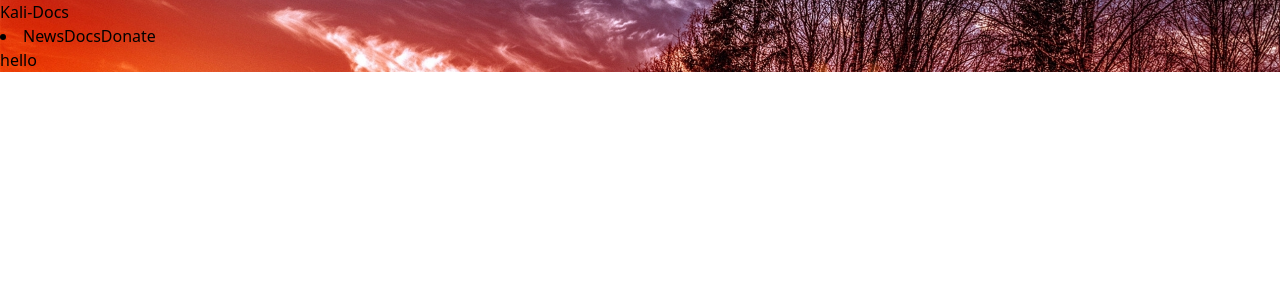
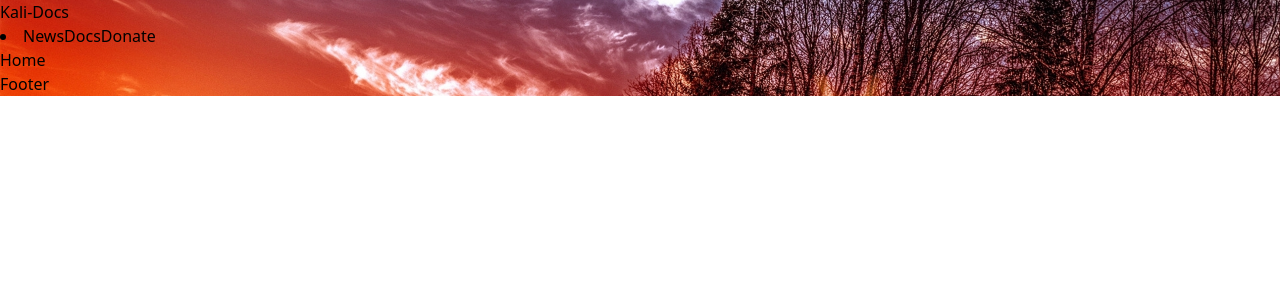
Before and after one commit to DC-21/kali-docs, a React (Vite) app: page / in a window 1280 px wide. Shown: the top 300 px of the page. Built offline with nearby package versions, Linux system fonts and the light colour scheme.

Commit message:
first commit

```diff
--- a/src/pages/Home.jsx
+++ b/src/pages/Home.jsx
@@ -12,16 +12,13 @@ const Home = () => {
     backgroundSize: "cover",
     backgroundPosition: "center center",
   };
+
   return (
-    <div
-      className="w-full min-h-screen flex px-6 justify-center"
-      style={divStyle}
-    >
-      <div className="flex flex-col w-full">
-      <div className="flex w-full py-4 justify-between">
+    <div className="w-full min-h-screen flex flex-col px-6" style={divStyle}>
+      <div className="flex w-full py-4 justify-between items-center">
         <a className="text-[25px] font-semibold text-white">Kali-Docs</a>
         <li className="flex gap-4 items-baseline">
-        <a className="md:flex hidden text-[20px] text-white hover:bg-[#5295e0] px-2 py-2 rounded">
+          <a className="md:flex hidden text-[20px] text-white hover:bg-[#5295e0] px-2 py-2 rounded">
             News
           </a>
           <a className="md:flex hidden text-[20px] text-white hover:bg-[#5295e0] px-2 py-2 rounded">
@@ -39,18 +36,26 @@ const Home = () => {
             ) : (
               <ion-icon size="large" name="grid-outline"></ion-icon>
             )}
-            {open ? (
-              <div className="w-full h-[200px] justify-center items-center text-blue-950 left-0 absolute py-4 flex flex-col backdrop-blur-md bg-[#f1f3fa] rounded">
-                <a className="py-2 w-full cursor-pointer hover:bg-blue-400">News</a>
-                <a className="py-2 w-full cursor-pointer hover:bg-blue-400">Docs</a>
-                <a className="py-2 w-full cursor-pointer hover:bg-blue-400">Donate</a>
-              </div>
-            ) : null}
           </button>
         </li>
       </div>
-      <div>hello</div>
+      <div className="flex-grow flex justify-center items-center py-6">
+        Home
       </div>
+      <div className="py-4 text-white text-center">Footer</div>
+      {open && (
+        <div className="w-full h-[200px] justify-center items-center text-blue-950 left-0 absolute py-4 flex flex-col backdrop-blur-md bg-[#f1f3fa] rounded">
+          <a className="py-2 w-full cursor-pointer hover:bg-blue-400">
+            News
+          </a>
+          <a className="py-2 w-full cursor-pointer hover:bg-blue-400">
+            Docs
+          </a>
+          <a className="py-2 w-full cursor-pointer hover:bg-blue-400">
+            Donate
+          </a>
+        </div>
+      )}
     </div>
   );
 };
```
